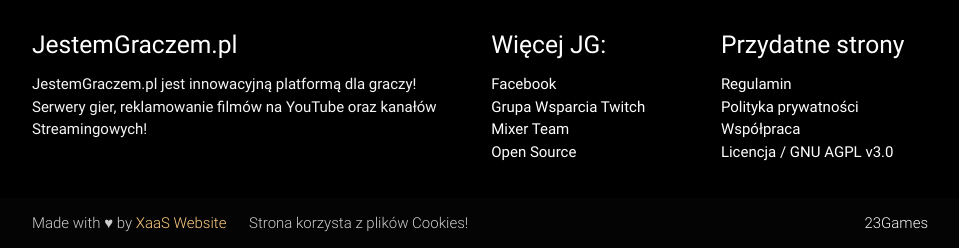
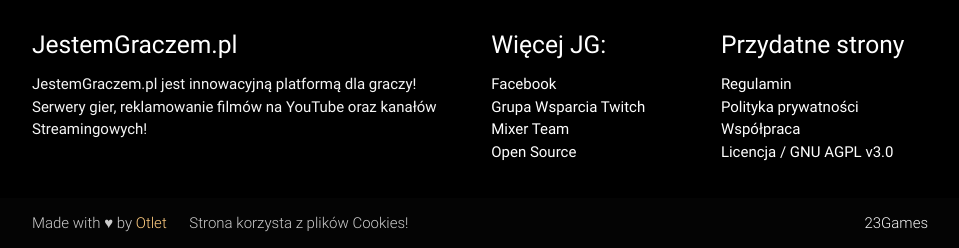
Before and after one commit to PanOtlet/JestemGraczem.pl, a Django app: page /cooperation/ in a window 1280 px wide. Shown: the part 980-1228 px from the top of the page, without its empty margins (160-1119 px from the left). Run offline with Django 3.2, Linux system fonts and the light colour scheme; data that the repository does not hold is empty; some libraries are stand-ins or nearby versions.

Commit message:
Update base.html

```diff
--- a/templates/base.html
+++ b/templates/base.html
@@ -180,8 +180,8 @@
     <div class="footer-copyright">
         <div class="container">
             Made with &hearts; by
-            <a class="orange-text text-lighten-3" href="https://xaas.website" target="_blank">
-                XaaS Website
+            <a class="orange-text text-lighten-3" href="https://otlet.pl" target="_blank">
+                Otlet
             </a>
             &emsp; Strona korzysta z plików Cookies!
             <a class="grey-text text-lighten-4 right" href="https://23games.pl" target="_blank">23Games</a>
```
